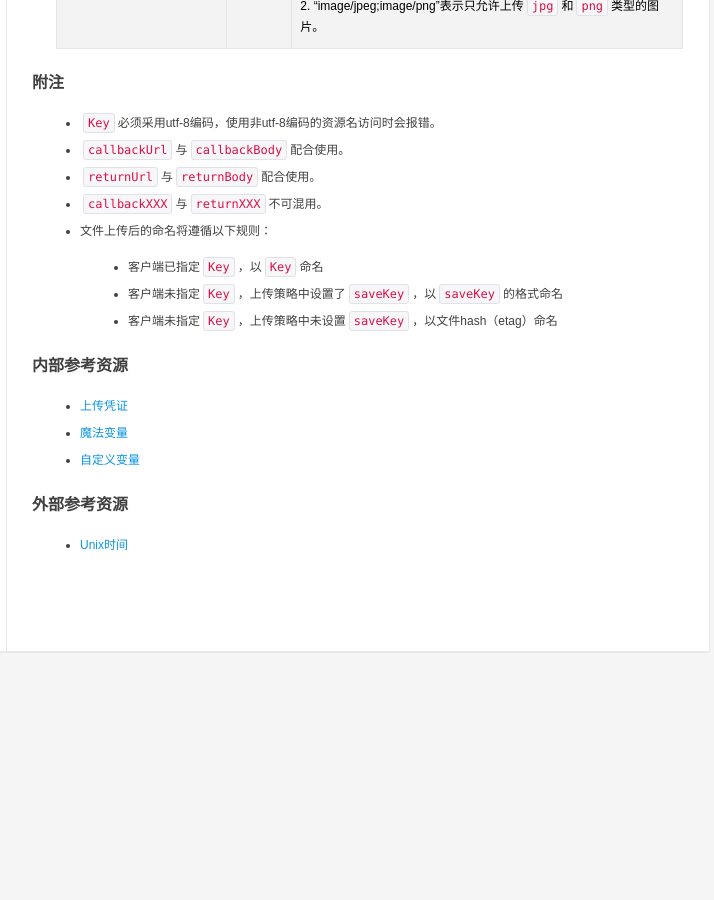
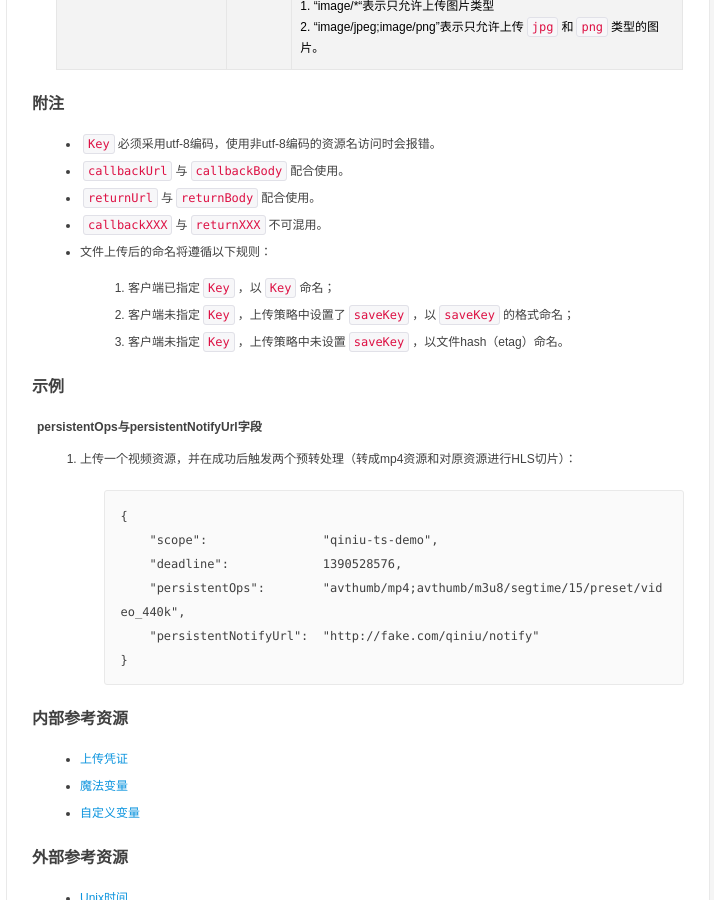
Before and after one commit to qiniu/developer.qiniu.com, a Jekyll site: the page built from docs/v6/api/reference/security/put-policy.md, in a window 1280 px wide and 900 px high, scrolled down 2247 px. Shown: the whole window, without its empty margins (411-1125 px from the left). Built offline with Jekyll 4.4.1, drawn with Linux system fonts in a browser that asks for light colours; nearby versions of some CDN libraries; library files that are not in the unit come from our copies; comment, search, counter and statistics services are not loaded; before the commit the page ends 2912 px from its top, so only the background shows below that; some of the changed text lies outside the part shown.

Commit message:
增补persistentOps的示例。

````diff
--- a/docs/v6/api/reference/security/put-policy.md
+++ b/docs/v6/api/reference/security/put-policy.md
@@ -47,7 +47,7 @@ order: 980
 <a id="put-policy-return-body"></a>`returnBody`          |      | ● 上传成功后，自定义七牛云最终返回給上传端的数据<br>支持[魔法变量][magicVariablesHref]和[自定义变量][xVariablesHref]。
 <a id="put-policy-callback-url"></a>`callbackUrl`         |      | ● 上传成功后，七牛云向`App-Server`发送POST请求的URL<br>必须是公网上可以正常进行POST请求并能响应`HTTP/1.1 200 OK`的有效URL。
 <a id="put-policy-callback-body"></a>`callbackBody`        |      | ● 上传成功后，七牛云向`App-Server`发送POST请求的数据<br>支持[魔法变量][magicVariablesHref]和[自定义变量][xVariablesHref]。
-<a id="put-policy-persistent-ops"></a>`persistentOps`       |      | ● 资源上传成功后触发执行的[预转持久化处理][fopHref]指令<br>每个指令是一个API规格字符串，多个指令用“;”分隔。
+<a id="put-policy-persistent-ops"></a>`persistentOps`       |      | ● 资源上传成功后触发执行的预转持久化处理指令列表<br>每个指令是一个API规格字符串，多个指令用“;”分隔。<br>请参看[示例](#put-policy-samples-persisntent-ops)。
 <a id="put-policy-persisten-notify-url"></a>`persistentNotifyUrl` |      | ● 接收预转持久化结果通知的URL<br>必须是公网上可以正常进行POST请求并能响应`HTTP/1.1 200 OK`的有效URL。如设置`persistenOps`字段，则本字段必须同时设置（未来可能转为可选项）。
 <a id="put-policy-insert-only"></a>`insertOnly`          |      | ● 限定为“新增”语意<br>如果设置为非0值，则无论scope设置为什么形式，仅能以`新增`模式上传文件。
 <a id="put-policy-save-key"></a>`saveKey`             |      | ● 自定义资源名格式<br>支持[魔法变量][magicVariablesHref]及[自定义变量][xVariablesHref]。
@@ -63,11 +63,26 @@ order: 980
 - `returnUrl`与`returnBody`配合使用。
 - `callbackXXX`与`returnXXX`不可混用。
 - 文件上传后的命名将遵循以下规则：
+    1. 客户端已指定`Key`，以`Key`命名；
+    2. 客户端未指定`Key`，上传策略中设置了`saveKey`，以`saveKey`的格式命名；
+    3. 客户端未指定`Key`，上传策略中未设置`saveKey`，以文件hash（etag）命名。
 
-    - 客户端已指定`Key`，以`Key`命名
-    - 客户端未指定`Key`，上传策略中设置了`saveKey`，以`saveKey`的格式命名
-    - 客户端未指定`Key`，上传策略中未设置`saveKey`，以文件hash（etag）命名
+<a id="put-policy-samples"></a>
+## 示例
 
+<a id="put-policy-samples-persisntent-ops"></a>
+### persistentOps与persistentNotifyUrl字段
+
+1. 上传一个视频资源，并在成功后触发两个预转处理（转成mp4资源和对原资源进行HLS切片）：
+
+```
+{
+    "scope":                "qiniu-ts-demo",
+    "deadline":             1390528576,
+    "persistentOps":        "avthumb/mp4;avthumb/m3u8/segtime/15/preset/video_440k",
+    "persistentNotifyUrl":  "http://fake.com/qiniu/notify"
+}
+```
 
 <a id="upload-internal-resources"></a>
 ## 内部参考资源
````
